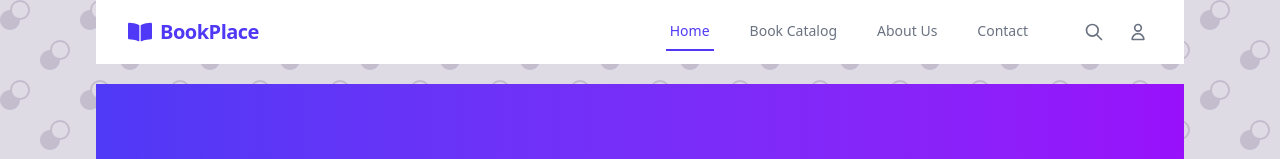
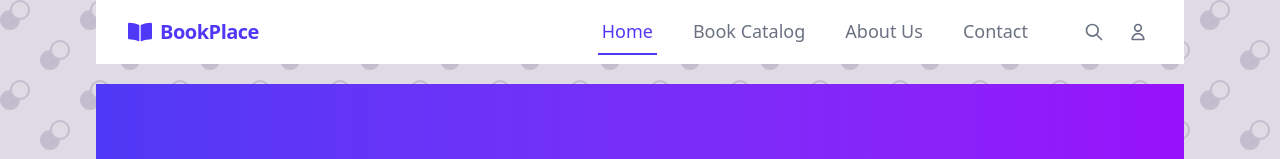
Before and after one commit to kisinja/BookStore-incomplete-air-force-blues, a React (Vite) app: page / in a window 1280 px wide. Shown: the top 159 px of the page. Built offline with nearby package versions, Linux system fonts and the light colour scheme.

Commit message:
Implemented the mobile menu

```diff
--- a/src/assets/index.js
+++ b/src/assets/index.js
@@ -7,7 +7,7 @@ export const books = [
         category: "Classic",
         description: "A story of wealth, love, and the American Dream in the 1920s through the eyes of the mysterious Jay Gatsby and narrator Nick Carraway.",
         coverImage: "https://m.media-amazon.com/images/I/71FTb9X6wsL._AC_UF1000,1000_QL80_.jpg",
-        rating: 4.5,
+        rating: 2.2,
         stock: 10,
         pages: 180,
         publishedYear: 1925,
--- a/src/components/Navbar.jsx
+++ b/src/components/Navbar.jsx
@@ -1,9 +1,23 @@
-import React from "react";
+import React, { useState } from "react";
 import { Link, useLocation } from "react-router-dom";
 import { FaBookOpen } from "react-icons/fa";
+import { FaXmark } from "react-icons/fa6";
 
 const Navbar = () => {
+  // Get the current location from React Router
   const location = useLocation();
+  console.log(location);
+
+  // Navigation links
+  let navLinks = [
+    { label: "Home", path: "/" },
+    { label: "Book Catalog", path: "/book-catalog" },
+    { label: "About Us", path: "/about-us" },
+    { label: "Contact", path: "/contact" },
+  ];
+
+  // State variable for toggling the mobile menu
+  const [isMenuOpen, setIsMenuOpen] = useState(false);
 
   return (
     <nav className="sticky top-0 z-50 bg-white">
@@ -20,18 +34,15 @@ const Navbar = () => {
 
           {/* Desktop Navigation */}
           <div className="hidden md:flex items-center space-x-8">
-            <NavLink to="/" currentPath={location.pathname}>
-              Home
+            {navLinks.map((navItem) => (
+              <NavLink
+                to={navItem.path}
+                currentPath={location.pathname}
+                key={navItem.label}
+              >
+                {navItem.label}
               </NavLink>
-            <NavLink to="/book-catalog" currentPath={location.pathname}>
-              Book Catalog
-            </NavLink>
-            <NavLink to="/about-us" currentPath={location.pathname}>
-              About Us
-            </NavLink>
-            <NavLink to="/contact" currentPath={location.pathname}>
-              Contact
-            </NavLink>
+            ))}
 
             {/* Search and User Icons */}
             <div className="flex items-center space-x-4 ml-4">
@@ -69,8 +80,14 @@ const Navbar = () => {
           </div>
 
           {/* Mobile menu button */}
-          <div className="md:hidden flex items-center">
-            <button className="inline-flex items-center justify-center p-2 rounded-md text-gray-500 hover:text-indigo-600 hover:bg-gray-100 transition-colors">
+          <div className="md:hidden flex items-center cursor-pointer z-[10000] ">
+            {isMenuOpen ? (
+              <FaXmark onClick={() =>setIsMenuOpen(false)} size={23} className="text-indigo-600" />
+            ) : (
+              <button
+                className="inline-flex items-center justify-center p-2 rounded-md text-gray-500 hover:text-indigo-600 hover:bg-gray-100 transition-colors cursor-pointer"
+                onClick={() => setIsMenuOpen(!isMenuOpen)}
+              >
                 <svg
                   className="h-6 w-6"
                   fill="none"
@@ -85,9 +102,25 @@ const Navbar = () => {
                   />
                 </svg>
               </button>
+            )}
           </div>
         </div>
       </div>
+
+      {/* Mobile Navigation */}
+      {isMenuOpen && (
+        <div className="md:hidden fixed inset-0 bg-white z-50 flex justify-center items-center">
+          <ul className="flex flex-col items-center gap-4">
+            {navLinks.map((navItem) => (
+              <li key={navItem.label} onClick={() => setIsMenuOpen(false)}>
+                <NavLink to={navItem.path} currentPath={location.pathname}>
+                  {navItem.label}
+                </NavLink>
+              </li>
+            ))}
+          </ul>
+        </div>
+      )}
     </nav>
   );
 };
@@ -98,7 +131,7 @@ const NavLink = ({ to, currentPath, children }) => {
   return (
     <Link
       to={to}
-      className={`px-1 py-2 text-sm font-medium border-b-2 transition-colors ${
+      className={`px-1 py-2 text-lg font-medium border-b-2 transition-colors ${
         isActive
           ? "border-indigo-600 text-indigo-600"
           : "border-transparent text-gray-500 hover:text-indigo-500 hover:border-indigo-300"
--- a/src/pages/BookDetails.jsx
+++ b/src/pages/BookDetails.jsx
@@ -65,7 +65,12 @@ const BookDetails = () => {
     return stars;
   };
 
-  return (
+  if(!bookItem){
+    return <div>Book not found</div>
+  }
+
+  if (bookItem){
+    return (
     <>
       <div className="container mx-auto bg-white p-6 rounded-lg shadow-md mt-3 flex flex-col md:flex-row gap-4 h-max">
         {/* IMAGE CONTAINER */}
@@ -178,6 +183,7 @@ const BookDetails = () => {
       )}
     </>
   );
+  }
 };
 
 export default BookDetails;
```
Lines whose indentation alone changed are shown as unchanged.
